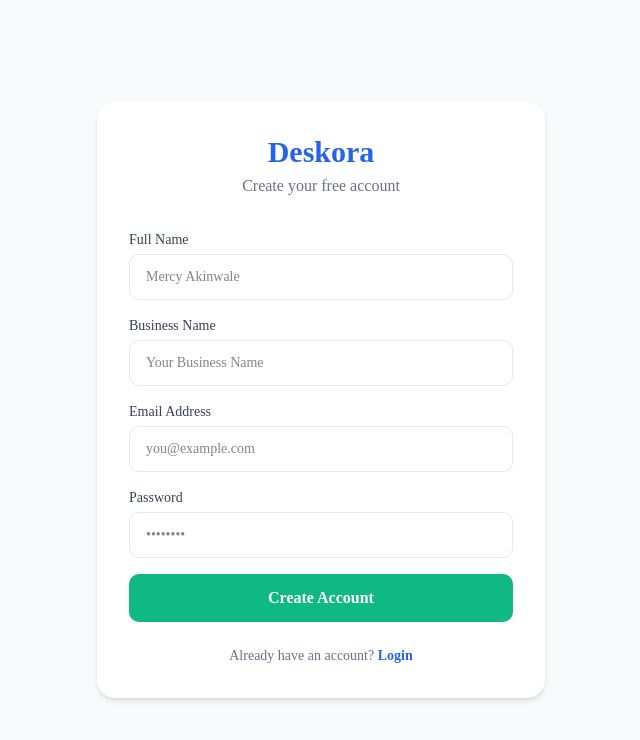
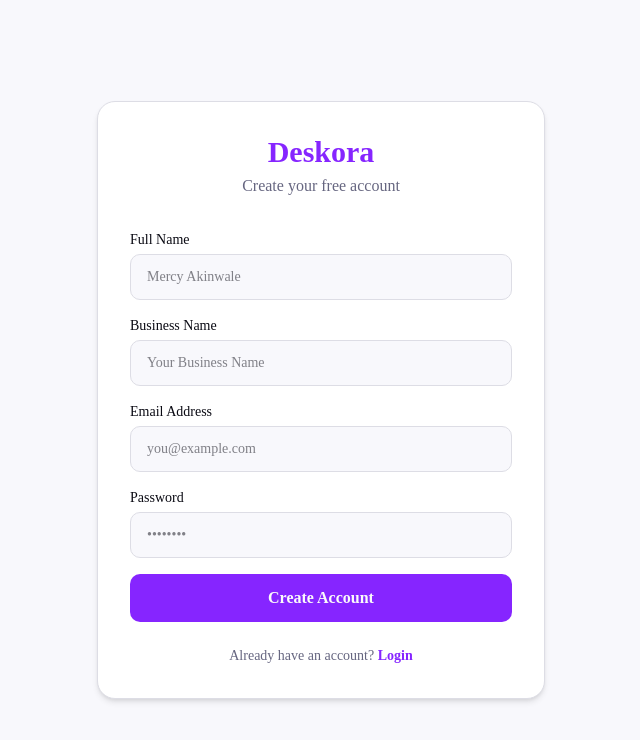
Before and after one commit to feranmimercy550-stack/deskora, a Next.js app: page /register in a window 1280 px wide. Shown: the top 740 px of the page, without its empty margins (319-959 px from the left). Built offline with nearby package versions, Linux system fonts and the light colour scheme; no server answers.

Commit message:
feat: update color scheme and UI elements for consistency
Co-authored-by: feranmimercy550-stack <297888402+feranmimercy550-stack@users.noreply.github.com>

```diff
--- a/src/app/page.tsx
+++ b/src/app/page.tsx
@@ -2,22 +2,22 @@ import Link from "next/link";
 
 export default function Home() {
   return (
-    <main className="min-h-screen bg-[#F8FAFC] flex items-center justify-center">
+    <main className="min-h-screen bg-background flex items-center justify-center">
       <div className="text-center">
-        <h1 className="text-5xl font-bold text-[#2563EB] mb-4">Deskora</h1>
-        <p className="text-xl text-gray-500 mb-8">Your AI Business Assistant</p>
+        <h1 className="text-5xl font-bold text-primary mb-4">Deskora</h1>
+        <p className="text-xl text-muted-foreground mb-8">Your AI Business Assistant</p>
         <div className="flex gap-4 justify-center">
           <Link
             href="/login"
-            className="bg-[#2563EB] text-white px-8 py-3 rounded-lg font-semibold hover:bg-blue-700 transition"
+            className="bg-primary text-primary-foreground px-8 py-3 rounded-lg font-semibold hover:opacity-90 transition"
           >
             Login
           </Link>
           <Link
             href="/register"
-            className="bg-[#10B981] text-white px-8 py-3 rounded-lg font-semibold hover:bg-green-700 transition"
+            className="bg-secondary text-secondary-foreground border border-border px-8 py-3 rounded-lg font-semibold hover:bg-accent transition"
           >
-            Get Started.
+            Get Started
           </Link>
         </div>
       </div>
--- a/src/app/register/page.tsx
+++ b/src/app/register/page.tsx
@@ -51,17 +51,17 @@ export default function RegisterPage() {
   };
 
   return (
-    <main className="min-h-screen bg-[#F8FAFC] flex items-center justify-center">
-      <div className="bg-white p-8 rounded-2xl shadow-md w-full max-w-md">
+    <main className="min-h-screen bg-background flex items-center justify-center">
+      <div className="bg-card p-8 rounded-2xl shadow-md w-full max-w-md border border-border">
         {/* Logo */}
         <div className="text-center mb-8">
-          <h1 className="text-3xl font-bold text-[#2563EB]">Deskora</h1>
-          <p className="text-gray-500 mt-1">Create your free account</p>
+          <h1 className="text-3xl font-bold text-primary">Deskora</h1>
+          <p className="text-muted-foreground mt-1">Create your free account</p>
         </div>
 
         {/* Error */}
         {error && (
-          <div className="bg-red-50 text-red-500 text-sm px-4 py-3 rounded-lg mb-4">
+          <div className="bg-destructive/10 text-destructive text-sm px-4 py-3 rounded-lg mb-4">
             {error}
           </div>
         )}
@@ -69,7 +69,7 @@ export default function RegisterPage() {
         {/* Form */}
         <form onSubmit={handleRegister} className="space-y-4">
           <div>
-            <label className="block text-sm font-medium text-gray-700 mb-1">
+            <label className="block text-sm font-medium text-foreground mb-1">
               Full Name
             </label>
             <input
@@ -77,13 +77,13 @@ export default function RegisterPage() {
               value={fullName}
               onChange={(e) => setFullName(e.target.value)}
               placeholder="Mercy Akinwale"
-              className="w-full border border-gray-200 rounded-lg px-4 py-3 text-sm focus:outline-none focus:ring-2 focus:ring-[#2563EB]"
+              className="w-full border border-input rounded-lg px-4 py-3 text-sm focus:outline-none focus:ring-2 focus:ring-primary bg-background"
               required
             />
           </div>
 
           <div>
-            <label className="block text-sm font-medium text-gray-700 mb-1">
+            <label className="block text-sm font-medium text-foreground mb-1">
               Business Name
             </label>
             <input
@@ -91,13 +91,13 @@ export default function RegisterPage() {
               value={businessName}
               onChange={(e) => setBusinessName(e.target.value)}
               placeholder="Your Business Name"
-              className="w-full border border-gray-200 rounded-lg px-4 py-3 text-sm focus:outline-none focus:ring-2 focus:ring-[#2563EB]"
+              className="w-full border border-input rounded-lg px-4 py-3 text-sm focus:outline-none focus:ring-2 focus:ring-primary bg-background"
               required
             />
           </div>
 
           <div>
-            <label className="block text-sm font-medium text-gray-700 mb-1">
+            <label className="block text-sm font-medium text-foreground mb-1">
               Email Address
             </label>
             <input
@@ -105,13 +105,13 @@ export default function RegisterPage() {
               value={email}
               onChange={(e) => setEmail(e.target.value)}
               placeholder="you@example.com"
-              className="w-full border border-gray-200 rounded-lg px-4 py-3 text-sm focus:outline-none focus:ring-2 focus:ring-[#2563EB]"
+              className="w-full border border-input rounded-lg px-4 py-3 text-sm focus:outline-none focus:ring-2 focus:ring-primary bg-background"
               required
             />
           </div>
 
           <div>
-            <label className="block text-sm font-medium text-gray-700 mb-1">
+            <label className="block text-sm font-medium text-foreground mb-1">
               Password
             </label>
             <input
@@ -119,7 +119,7 @@ export default function RegisterPage() {
               value={password}
               onChange={(e) => setPassword(e.target.value)}
               placeholder="••••••••"
-              className="w-full border border-gray-200 rounded-lg px-4 py-3 text-sm focus:outline-none focus:ring-2 focus:ring-[#2563EB]"
+              className="w-full border border-input rounded-lg px-4 py-3 text-sm focus:outline-none focus:ring-2 focus:ring-primary bg-background"
               required
             />
           </div>
@@ -127,16 +127,16 @@ export default function RegisterPage() {
           <button
             type="submit"
             disabled={loading}
-            className="w-full bg-[#10B981] text-white py-3 rounded-lg font-semibold hover:bg-green-700 transition disabled:opacity-50"
+            className="w-full bg-primary text-primary-foreground py-3 rounded-lg font-semibold hover:opacity-90 transition disabled:opacity-50"
           >
             {loading ? "Creating account..." : "Create Account"}
           </button>
         </form>
 
         {/* Footer */}
-        <p className="text-center text-sm text-gray-500 mt-6">
+        <p className="text-center text-sm text-muted-foreground mt-6">
           Already have an account?{" "}
-          <Link href="/login" className="text-[#2563EB] font-semibold hover:underline">
+          <Link href="/login" className="text-primary font-semibold hover:underline">
             Login
           </Link>
         </p>
```
